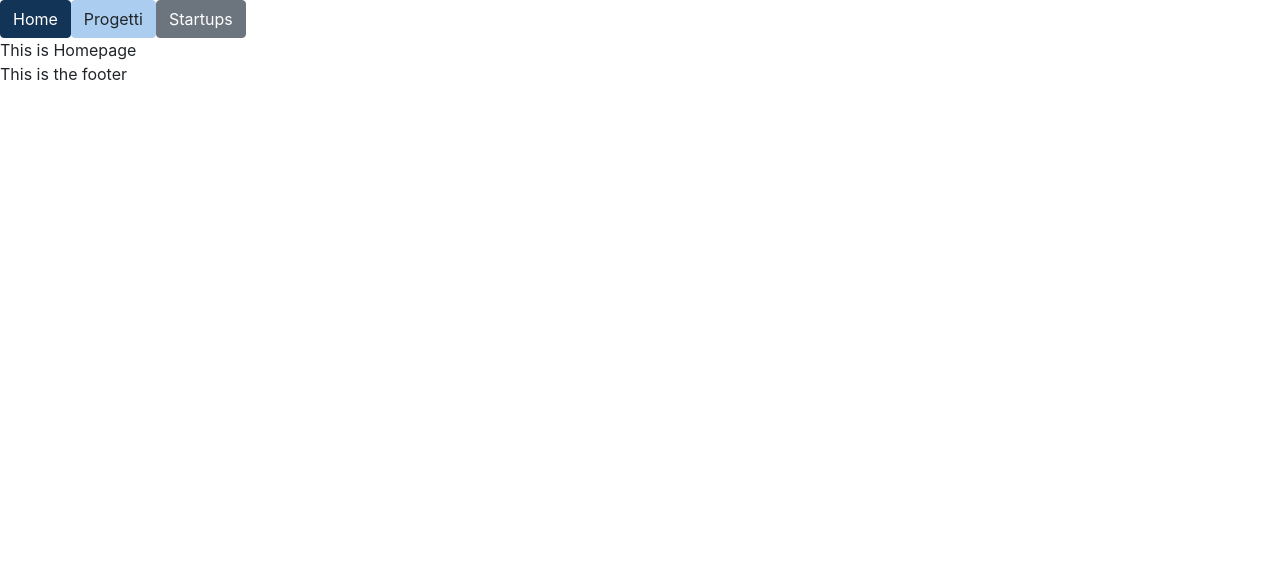
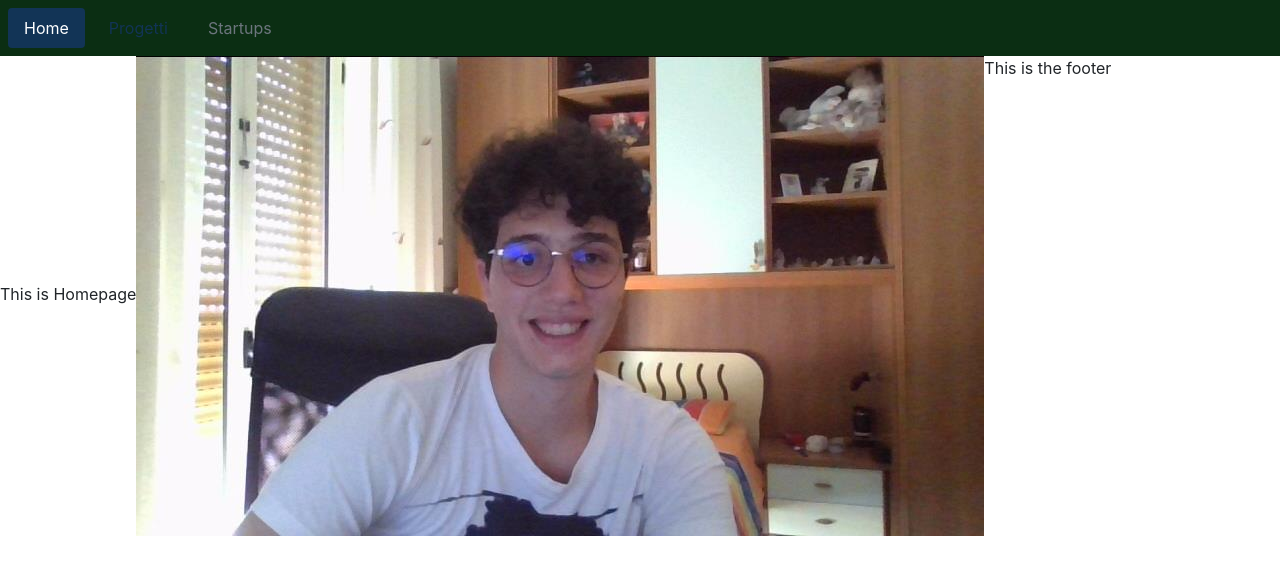
Before and after one commit to fmiccolis/new-github-page, a React (Create React App) app: page / in a window 1280 px wide. Shown: the top 574 px of the page. Built offline with nearby package versions, Linux system fonts and the light colour scheme.

Commit message:
creato nuovo componente header e navigation

```diff
--- a/src/App.js
+++ b/src/App.js
@@ -2,13 +2,16 @@ import './App.scss';
 import Dispatcher from "./components/Dispatcher";
 import Header from "./components/Header";
 import Footer from "./components/Footer";
+import {Container, Row} from "react-bootstrap";
 
 const App = () => (
-    <div>
-        <Header />
-        <Dispatcher />
-        <Footer />
-    </div>
+    <Container fluid>
+        <Row>
+            <Header name="diocane" />
+            <Dispatcher />
+            <Footer />
+        </Row>
+    </Container>
 );
 
 export default App;
--- a/src/App.scss
+++ b/src/App.scss
@@ -2,6 +2,16 @@
 @import "styles/colors";
 
 @import "~bootstrap/scss/bootstrap";
+
+#header {
+  background-color: #0b2e13;
+  width: 100%;
+  color: #fff;
+}
+
+#header div {
+  margin: .25rem;
+}
 
 .App {
   text-align: center;
--- a/src/components/Header.js
+++ b/src/components/Header.js
@@ -1,11 +1,9 @@
-import { Button } from 'react-bootstrap';
+import Navigation from "./Navigation";
 
-const Header = () => (
-    <nav>
-        <Button href="/">Home</Button>
-        <Button className="btn-danger" href="/projects">Progetti</Button>
-        <Button className="btn-secondary" href="/startups">Startups</Button>
-    </nav>
+const Header = (props) => (
+    <div id="header">
+        <Navigation />
+    </div>
 );
 
 export default Header;
--- /dev/null
+++ b/src/components/Navigation.js
@@ -0,0 +1,23 @@
+import {Nav} from 'react-bootstrap';
+
+function Ciao(props) {
+    return <h1>Ciao, {props.name}</h1>
+}
+
+const Navigation = (props) => (
+    <Nav variant="pills" defaultActiveKey="/">
+        <Nav.Item>
+            <Nav.Link href="/">Home</Nav.Link>
+        </Nav.Item>
+        <Nav.Item>
+            <Nav.Link href="/projects" eventKey="link-1">Progetti</Nav.Link>
+        </Nav.Item>
+        <Nav.Item>
+            <Nav.Link href="/startups" eventKey="disabled" disabled>
+                Startups
+            </Nav.Link>
+        </Nav.Item>
+    </Nav>
+);
+
+export default Navigation;
--- a/src/pages/Homepage.js
+++ b/src/pages/Homepage.js
@@ -1,7 +1,10 @@
+import profile from "../media/img/profile.jpg"
+
 function Homepage() {
     return (
         <div>
             This is Homepage
+            <img src={profile} alt="profilo" />
         </div>
     );
 }
--- a/src/styles/colors.scss
+++ b/src/styles/colors.scss
@@ -1,2 +1 @@
 $primary: #123456;
-$danger: #abcdef;
```
Also changed, not shown: src/media/img/profile.jpg (added).
